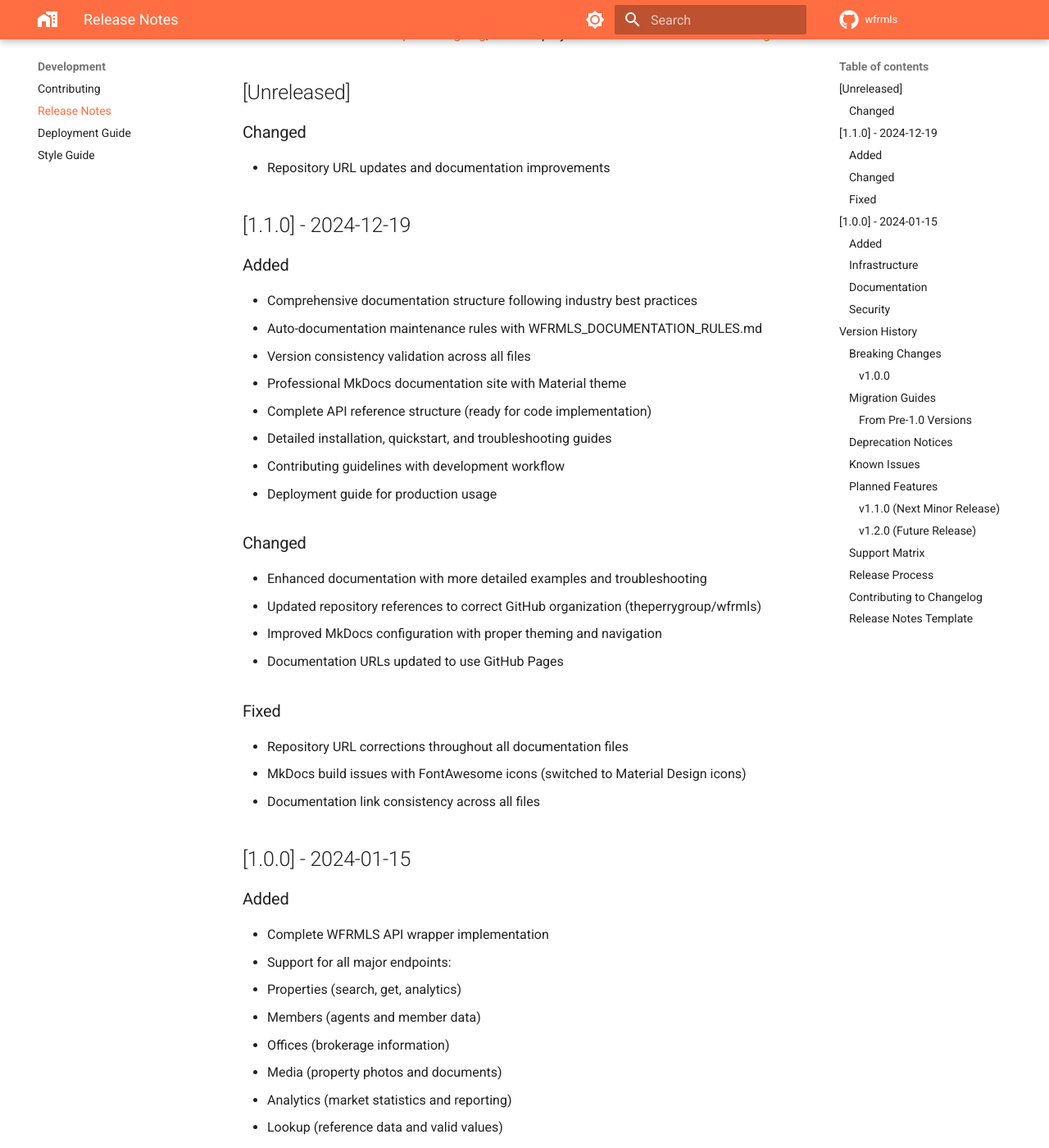
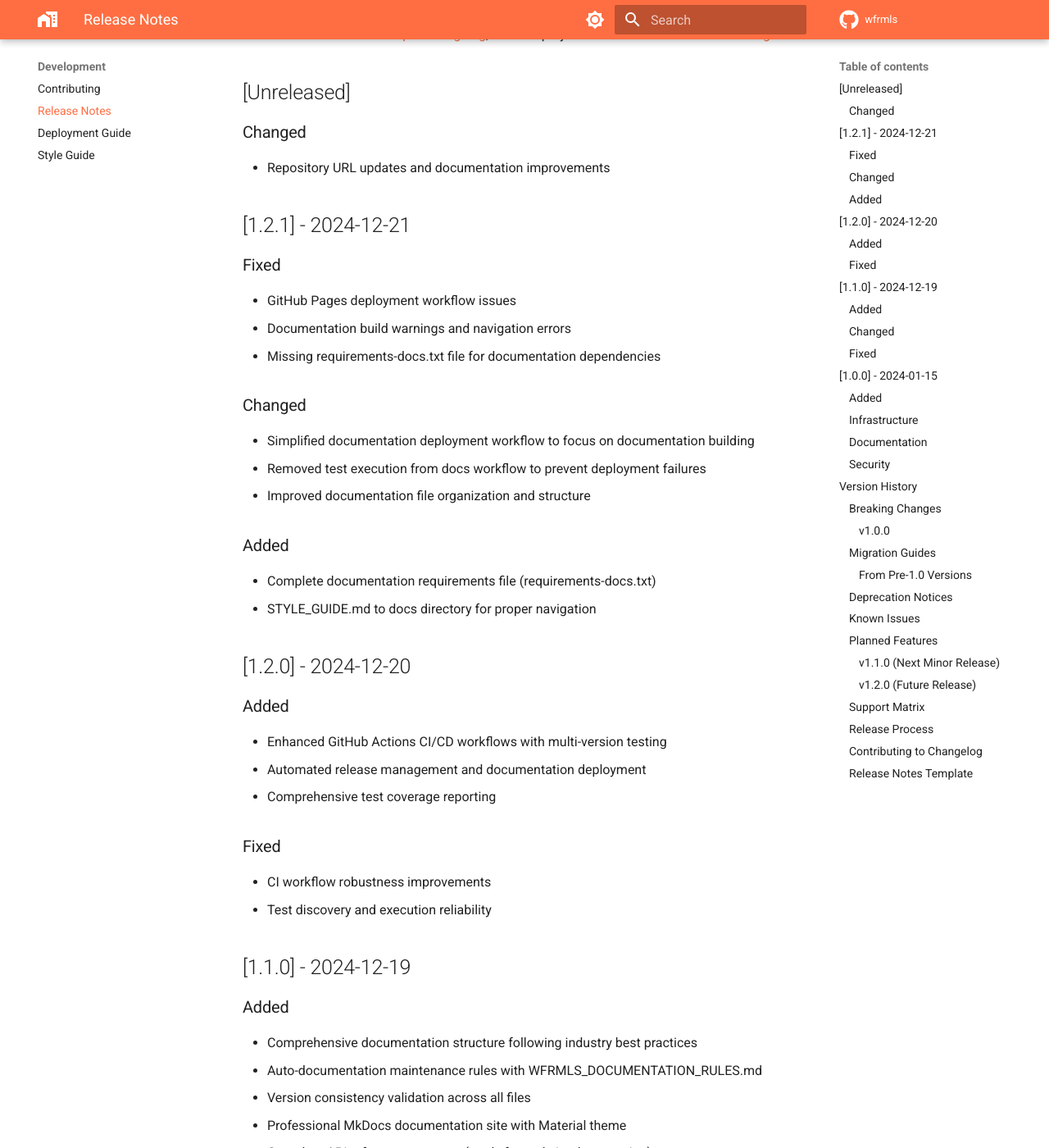
Before and after one commit to theperrygroup/wfrmls, an MkDocs documentation site: the page built from docs/changelog.md, in a window 1280 px wide and 1400 px high, scrolled down 280 px. Shown: the whole window at 82% size. Built offline with MkDocs 1.6.1 and Material for MkDocs 9.7.7, drawn with Linux system fonts in a browser that asks for light colours; comment, search, counter and statistics services are not loaded; the version menu is left out.

Commit message:
bump: version 1.2.0 → 1.2.1 - GitHub Pages deployment fixes and documentation improvements

```diff
--- a/docs/changelog.md
+++ b/docs/changelog.md
@@ -9,6 +9,33 @@ and this project adheres to [Semantic Versioning](https://semver.org/spec/v2.0.0
 
 ### Changed
 - Repository URL updates and documentation improvements
+
+## [1.2.1] - 2024-12-21
+
+### Fixed
+- GitHub Pages deployment workflow issues
+- Documentation build warnings and navigation errors
+- Missing requirements-docs.txt file for documentation dependencies
+
+### Changed
+- Simplified documentation deployment workflow to focus on documentation building
+- Removed test execution from docs workflow to prevent deployment failures
+- Improved documentation file organization and structure
+
+### Added
+- Complete documentation requirements file (requirements-docs.txt)
+- STYLE_GUIDE.md to docs directory for proper navigation
+
+## [1.2.0] - 2024-12-20
+
+### Added
+- Enhanced GitHub Actions CI/CD workflows with multi-version testing
+- Automated release management and documentation deployment
+- Comprehensive test coverage reporting
+
+### Fixed
+- CI workflow robustness improvements
+- Test discovery and execution reliability
 
 ## [1.1.0] - 2024-12-19
 
--- a/pyproject.toml
+++ b/pyproject.toml
@@ -4,7 +4,7 @@ build-backend = "setuptools.build_meta"
 
 [project]
 name = "wfrmls"
-version = "1.2.0"
+version = "1.2.1"
 description = "Python wrapper for Wasatch Front Regional MLS API"
 readme = "README.md"
 license = {file = "LICENSE"}
--- a/wfrmls/__init__.py
+++ b/wfrmls/__init__.py
@@ -54,7 +54,7 @@ from .properties import PropertyClient, PropertyStatus, PropertyType
 from .property_unit_types import PropertyUnitTypesClient
 from .resource import ResourceClient
 
-__version__ = "1.2.0"
+__version__ = "1.2.1"
 __all__ = [
     "WFRMLSClient",
     "PropertyClient",
```
